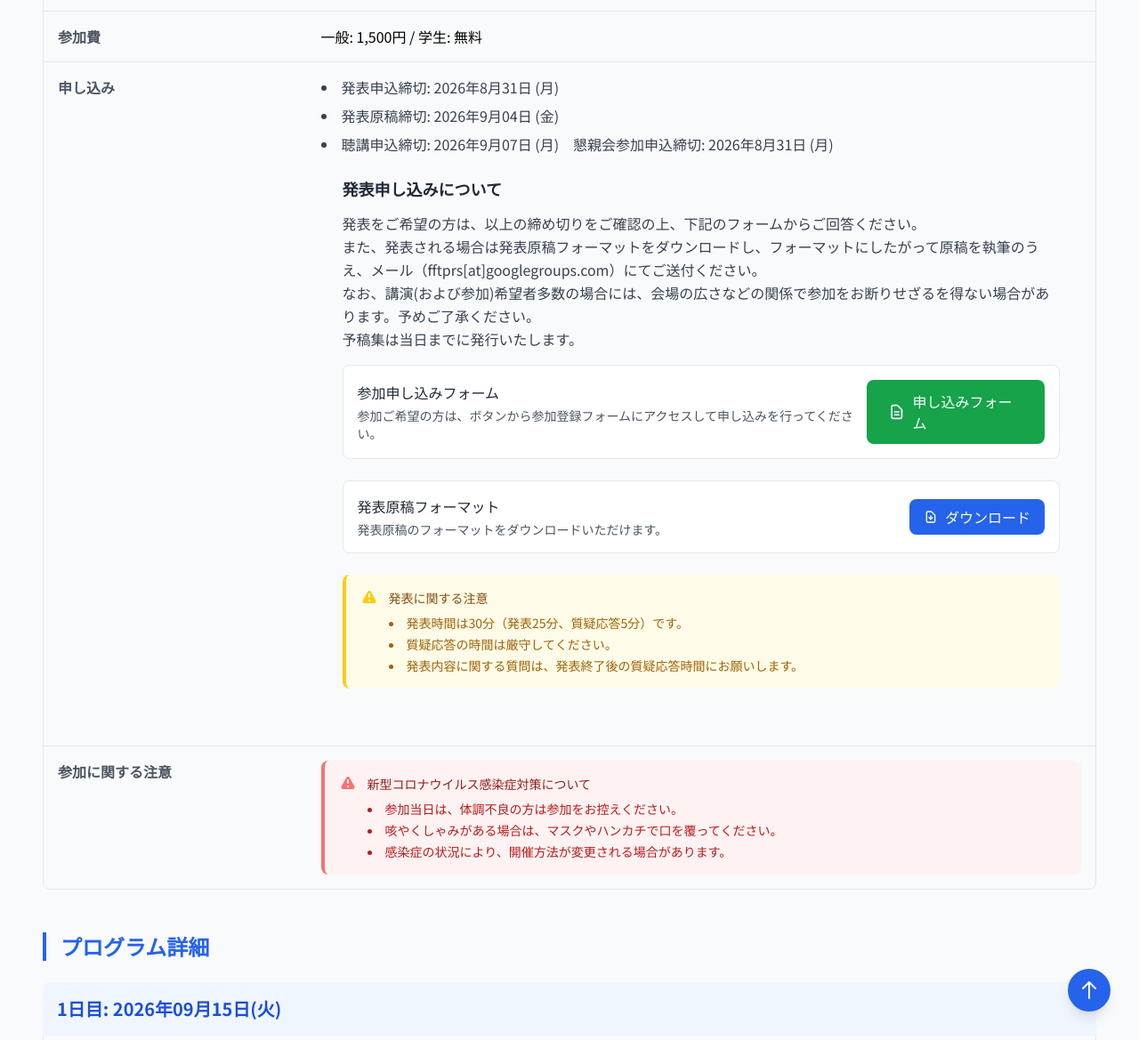
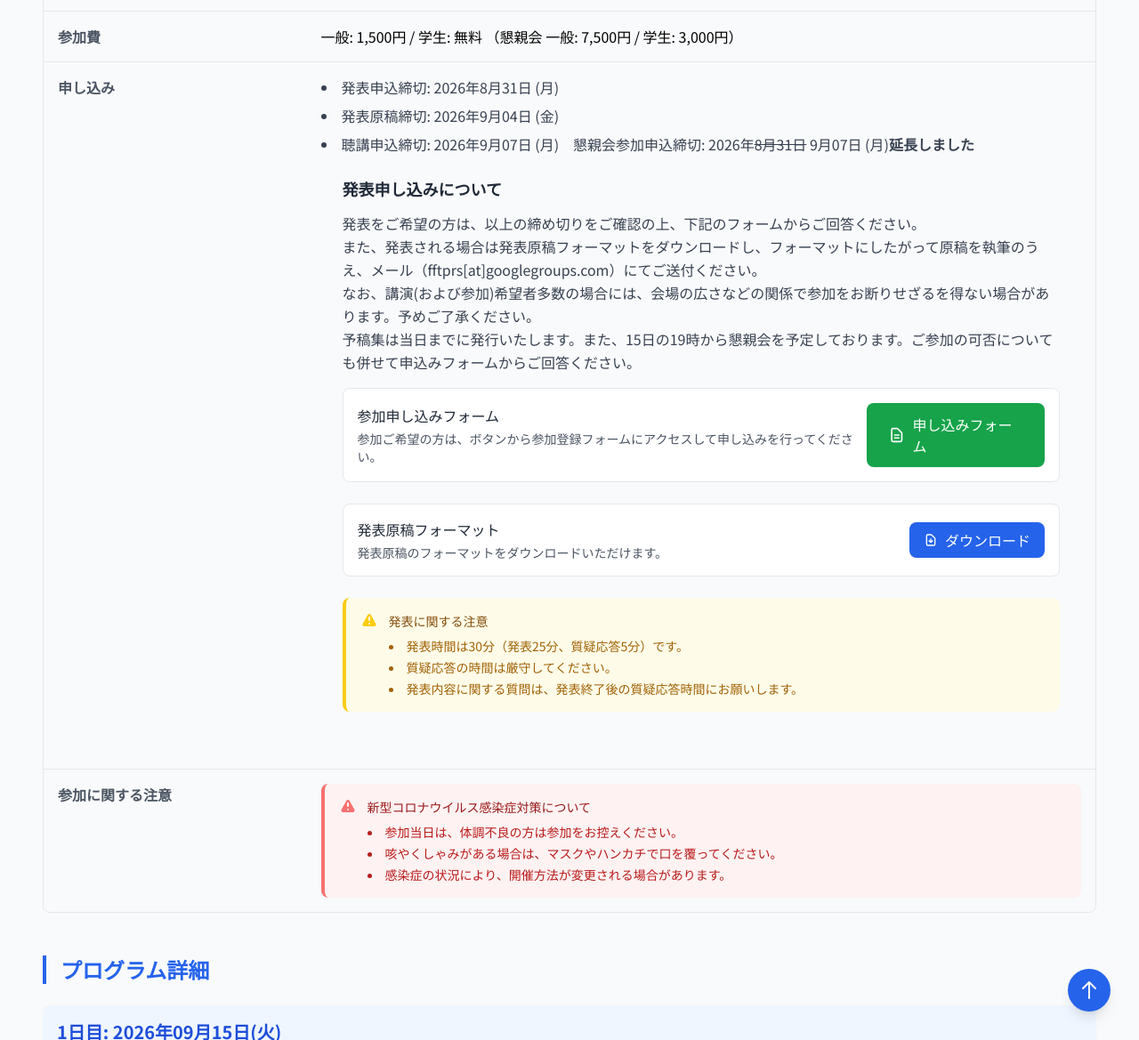
Before and after one commit to FFTPRS/WS, a Jekyll site: the page built from pages/workshop12.html, in a window 1280 px wide and 1400 px high, scrolled down 1141 px, cut to the strip 231-1400 px from the top of the window. Shown: the whole strip at 89% size. Built offline with Jekyll 4.4.1, drawn with Linux system fonts in a browser that asks for light colours; nearby versions of some CDN libraries.

Commit message:
懇親会の予告追加
Updated entrance fee details and extended social gathering application deadline.

```diff
--- a/_data/workshop12.yml
+++ b/_data/workshop12.yml
@@ -13,10 +13,10 @@ end_date: 2026-09-16
 place: "九州情報大学大学院　博多キャンパス1号館"
 place_url: https://www.kiis.ac.jp/information/access/accesss_daigakuin/
 google_map: <iframe src="https://www.google.com/maps/embed?pb=!1m18!1m12!1m3!1d3323.5611204986308!2d130.42361671551183!3d33.590742649355306!2m3!1f0!2f0!3f0!3m2!1i1024!2i768!4f13.1!3m3!1m2!1s0x354191c95dc5c507%3A0x748fc6e8af06e813!2z44CSODEyLTAwMTMg56aP5bKh55yM56aP5bKh5biC5Y2a5aSa5Yy65Y2a5aSa6aeF5p2x77yR5LiB55uu77yR77yZ4oiS77yR77yY!5e0!3m2!1sja!2sjp!4v1558584222344!5m2!1sja!2sjp" width="600" height="450" style="border:0;" allowfullscreen="" loading="lazy" referrerpolicy="no-referrer-when-downgrade"></iframe>
-entrance_fee: "一般: 1,500円 / 学生: 無料"
+entrance_fee: "一般: 1,500円 / 学生: 無料 （懇親会 一般: 7,500円 / 学生: 3,000円）"
 application_deadline: "発表申込締切: 2026年8月31日 (月)"
 manuscript_deadline: "発表原稿締切: 2026年9月04日 (金)"
-social_gathering_application_deadline: "聴講申込締切: 2026年9月07日 (月)　懇親会参加申込締切: 2026年8月31日 (月)"
+social_gathering_application_deadline: "聴講申込締切: 2026年9月07日 (月)　懇親会参加申込締切: 2026年<del>8月31日</del> 9月07日 (月)<b>延長しました</b>"
 application_form:
   # "未公開" / "公開中" / "終了" のいずれかを指定
   status: "公開中"
@@ -25,7 +25,7 @@ application_description: "
 発表をご希望の方は、以上の締め切りをご確認の上、下記のフォームからご回答ください。<br />
 また、発表される場合は発表原稿フォーマットをダウンロードし、フォーマットにしたがって原稿を執筆のうえ、メール（fftprs[at]googlegroups.com）にてご送付ください。<br />
 なお、講演(および参加)希望者多数の場合には、会場の広さなどの関係で参加をお断りせざるを得ない場合があります。予めご了承ください。<br />
-予稿集は当日までに発行いたします。"
+予稿集は当日までに発行いたします。また、15日の19時から懇親会を予定しております。ご参加の可否についても併せて申込みフォームからご回答ください。"
 
 program:
   - day: "1日目: 2026年09月15日(火)"
@@ -34,6 +34,10 @@ program:
       title: "TBD"
       speaker: ""
       description: ""
+    - time: "19:00 - "
+      title: "懇親会"
+      speaker: "会場: TBA"
+      description: "TBA"
 
 proceedings: ""
 manuscript_format: "https://github.com/FFTPRS/WS/raw/master/assets/zip/fftprsws26.zip"
```
